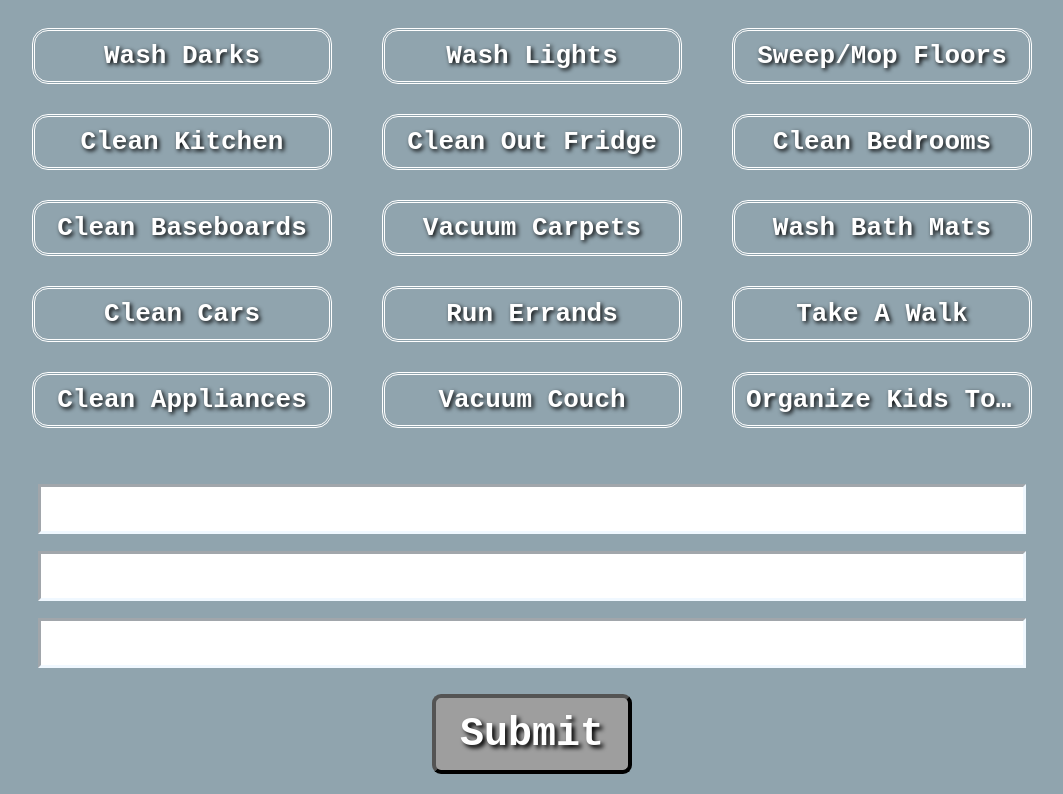
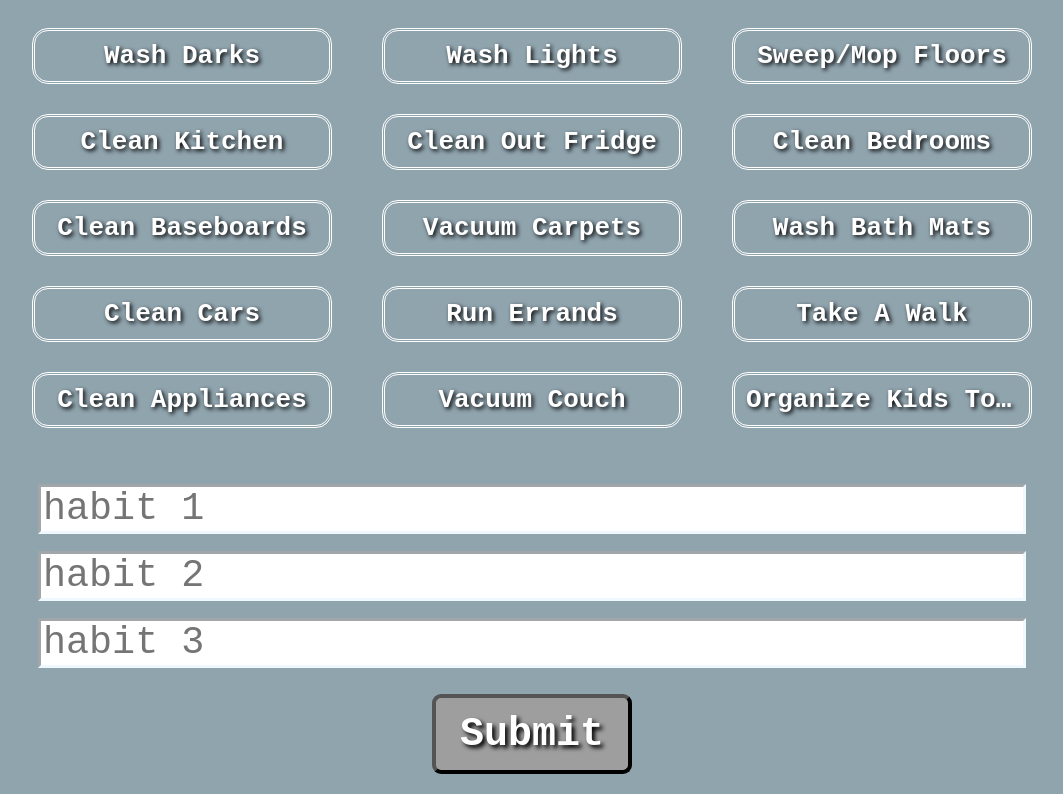
Before and after one commit to jenaroberts/final-UI, a React (Create React App) app: page /taskPage in a window 1280 px wide. Shown: the part 306-1100 px from the top of the page, without its empty margins (108-1171 px from the left). Built offline with nearby package versions, Linux system fonts and the light colour scheme; grey boxes are pictures that could not be loaded.

Commit message:
added place holders

```diff
--- a/src/pages/TaskDash.tsx
+++ b/src/pages/TaskDash.tsx
@@ -5,13 +5,23 @@ export const Dash = () => {
     <>
       <div className="dashboard-container">
         <div className="card-container">
-          <Card sx={{ minWidth: 275 }}>
-            <CardContent>
-              <Typography gutterBottom>Task 1</Typography>{" "}
-              <Typography gutterBottom>Task 2</Typography>
-              <Typography gutterBottom>Task 3</Typography>
-            </CardContent>{" "}
-          </Card>
+          <div className="week-day-card">
+            <Card>
+              <CardContent>
+                <Typography variant="h5" component="div">
+                  be
+                </Typography>
+                <Typography sx={{ mb: 1.5 }} color="text.secondary">
+                  adjective
+                </Typography>
+                <Typography variant="body2">
+                  well meaning and kindly.
+                  <br />
+                  {'"a benevolent smile"'}
+                </Typography>
+              </CardContent>
+            </Card>
+          </div>
         </div>
       </div>
     </>
--- a/src/pages/TaskPage.tsx
+++ b/src/pages/TaskPage.tsx
@@ -42,9 +42,9 @@ export const TaskPage = () => {
           ))}
         </div>
         <div className="input-container">
-          <input />
-          <input />
-          <input />
+          <input type="text" placeholder="habit 1" />
+          <input type="text" placeholder="habit 2" />
+          <input type="text" placeholder="habit 3" />
         </div>
         <div className="button-container">
           <button className="button">Submit</button>
--- a/src/scss/app.scss
+++ b/src/scss/app.scss
@@ -104,4 +104,5 @@ input {
 }
 .card-container {
   background-color: white;
+  height: fit-content;
 }
```
